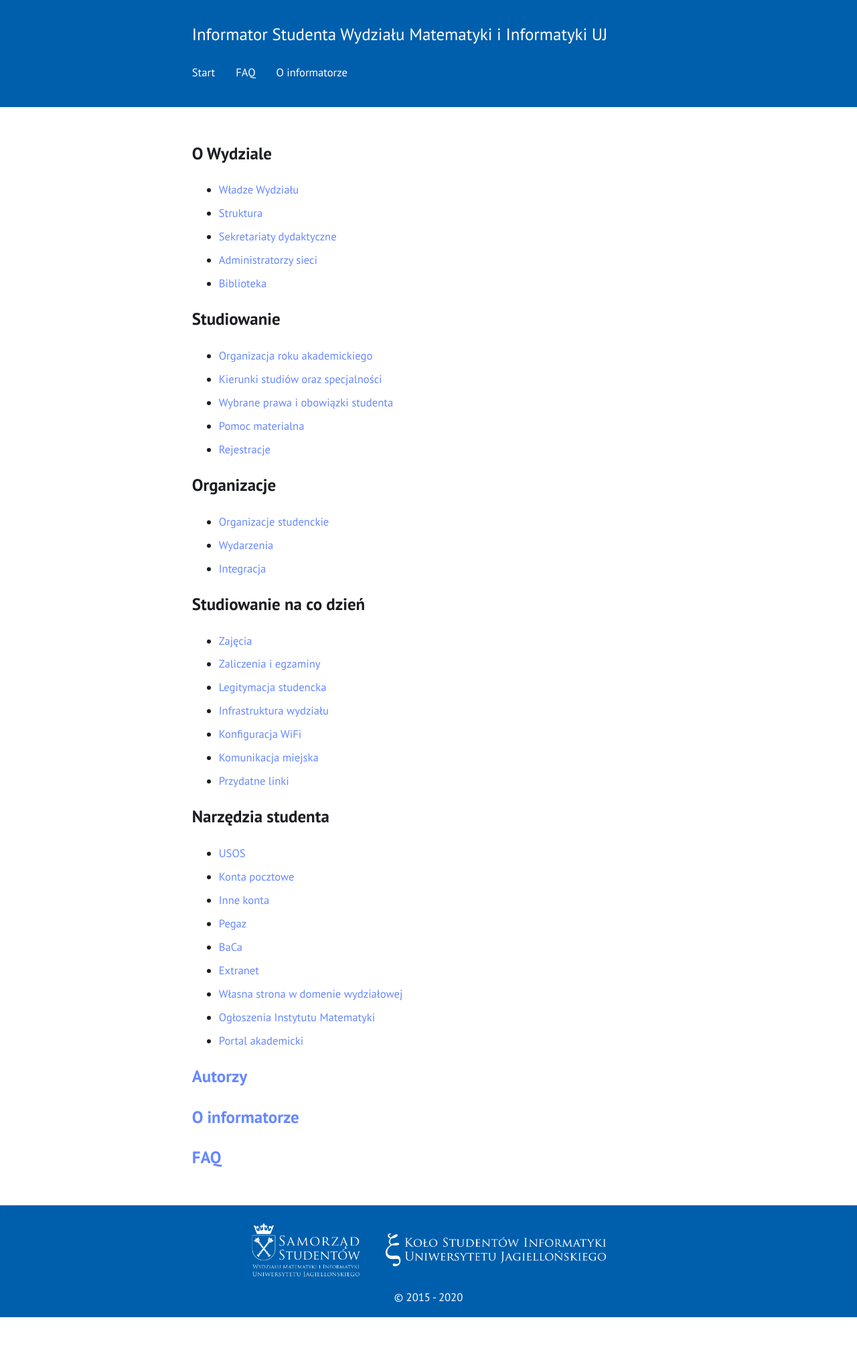
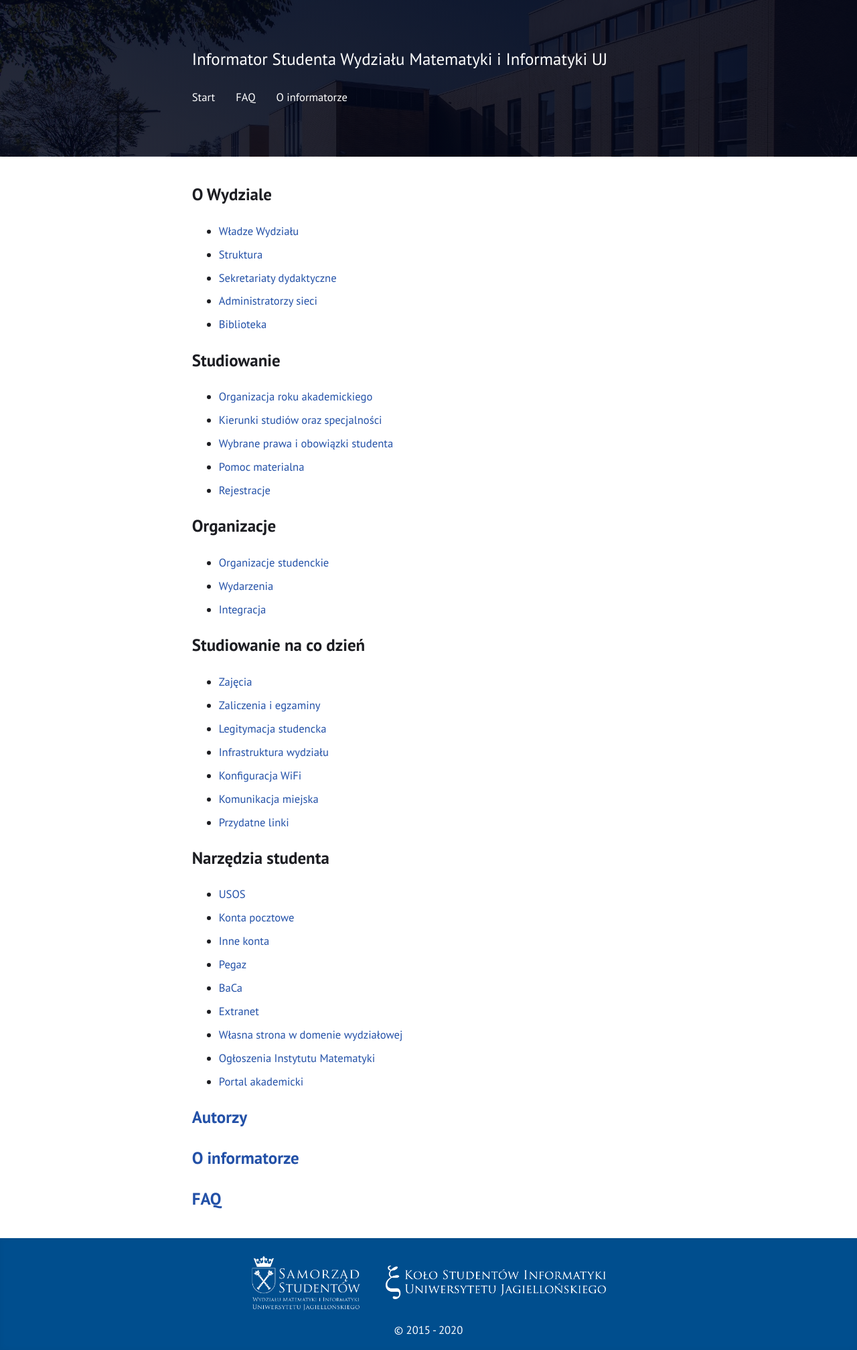
Before and after one commit to KSIUJ/informator, a Jekyll site: the page built from index.md, in a window 1280 px wide. Shown: the whole page at 67% size. Built offline with Jekyll 4.4.1, drawn with Linux system fonts in a browser that asks for light colours; before the commit the page ends 1967 px from its top, so only the background shows below that.

Commit message:
bg image

```diff
--- a/_sass/index.scss
+++ b/_sass/index.scss
@@ -2,7 +2,7 @@ $font-size: calc(0.8rem + 0.3vw) !default;
 $font-weight: 400 !default;
 $heading-weight: 600 !default;
 $line-height: 1.6 !default;
-$link-color: #68f !default;
+$link-color: #2250a7 !default;
 $dark: #1c1d22 !default;
 $light: #ffffff !default;
 $ujblue: #005ca7;
--- a/assets/css/main.scss
+++ b/assets/css/main.scss
@@ -11,13 +11,13 @@
 
 @import "highlight";
 
-body > header, body > article {
-  padding: 1.5em;
+body > article {
+  padding: 1em;
 }
 
 @media (min-width: 32em) {
-  body > header, body > article {
-    padding: 1.75em calc(38% - 12em);
+  body > article {
+    padding: 1em calc(38% - 12em);
   }
 }
 
@@ -42,13 +42,18 @@ html {
 }
 
 body > header {
-  background: lighten($ujblue, 1%);
+  background: $ujblue;
   color: #fff;
-  border-bottom: 1px solid rgba($light, 0.05);
+  background-image: linear-gradient(45deg, rgba(3, 6, 24, 0.85), rgba(3, 6, 24, 0.9)), url(../img/bg.jpeg) !important;
+  background-repeat: no-repeat;
+  background-position: center center;
+  background-attachment: initial;
+  background-size: auto, cover, cover;
+  padding: 4em calc(38% - 12em) !important;
 }
 
 body > footer {
-  background: lighten($ujblue, 1%);
+  background: darken($ujblue, 5%);
   color: #fff;
   box-shadow: 0 0 0.6em rgba($dark, 0.04) inset;
 }
```
Also changed, not shown: assets/img/bg.jpeg (added).
